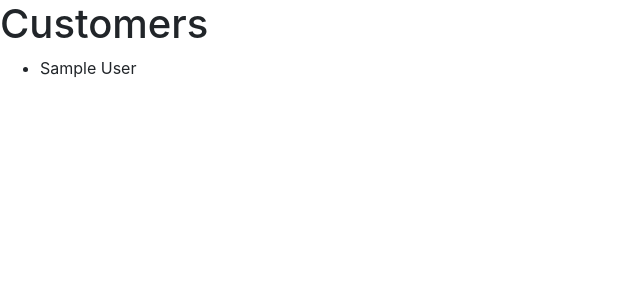
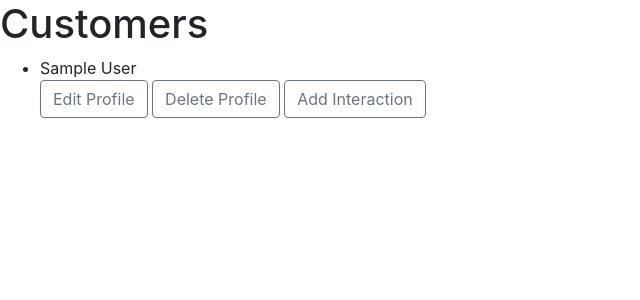
Before and after one commit to bmhatab/Customer-Management-System, a Flask app: page /customers/ in a window 1280 px wide. Shown: the part 56-356 px from the top of the page, without its empty margins (0-640 px from the left). Run offline with Flask 2, Linux system fonts and the light colour scheme; tables that the repository leaves empty hold one stand-in row (values such as "Sample post"); parts of the project's set-up code (start-up, migrations or seed data) failed here and were passed over; some libraries are stand-ins or nearby versions.

Commit message:
Added Customers features and Add Interaction

```diff
--- a/app/main/views.py
+++ b/app/main/views.py
@@ -2,7 +2,7 @@ from datetime import datetime
 from app import db,login_manager
 from . import main
 from .forms import UserForm,LoginForm
-from ..forms import CustomerForm
+from ..forms import CustomerForm,InteractionForm
 from ..models import Users,Customer,Interaction
 from flask import Flask, render_template,flash,request,redirect,url_for,session
 from werkzeug.security import generate_password_hash,check_password_hash
@@ -91,3 +91,41 @@ def view_customer(customer_id):
     customer = Customer.query.get(customer_id)
     interactions = Interaction.query.filter_by(customer_id=customer_id).all()
     return render_template('customers/view.html', customer=customer, interactions=interactions)
+
+
+@main.route('/customers/<int:customer_id>/edit/', methods=['GET', 'POST'])
+def edit_customer(customer_id):
+    customer = Customer.query.get(customer_id)
+    form = CustomerForm(obj=customer)
+    if form.validate_on_submit():
+        customer.name = form.name.data
+        customer.email = form.email.data
+        customer.phone = form.phone.data
+        customer.address = form.address.data
+        customer.notes = form.notes.data
+        db.session.commit()
+        flash('Customer edited successfully!')
+        return redirect(url_for('main.view_customer', customer_id=customer_id))
+    return render_template('customers/edit.html', form=form, customer=customer)
+
+
+@main.route('/customers/<int:customer_id>/delete/', methods=['GET','POST'])
+def delete_customer(customer_id):
+    customer = Customer.query.get(customer_id)
+    db.session.delete(customer)
+    db.session.commit()
+    flash('Customer deleted successfully!')
+    return redirect(url_for('main.list_customers'))
+
+#####################################################################################
+
+@main.route('/customers/<int:customer_id>/interactions/new/', methods=['GET', 'POST'])
+def create_interaction(customer_id):
+    form = InteractionForm()
+    if form.validate_on_submit():
+        interaction = Interaction(customer_id=customer_id, interaction_type=form.interaction_type.data, interaction_date=form.interaction_date.data, notes=form.notes.data)
+        db.session.add(interaction)
+        db.session.commit()
+        flash('Interaction created successfully!')
+        return redirect(url_for('main.view_customer', customer_id=customer_id))
+    return render_template('customers/new_interaction.html',form=form,customer_id=customer_id)
--- a/app/templates/customers/index.html
+++ b/app/templates/customers/index.html
@@ -11,7 +11,12 @@
 <ul>
   {% for customer in customers %}
     <li>{{ customer.name }}</li>
-  {% endfor %}
+    <a class="btn btn-outline-secondary" href="{{url_for('main.edit_customer',customer_id=customer.id)}}">Edit Profile</a>
+    <a class="btn btn-outline-secondary" href="{{url_for('main.delete_customer',customer_id=customer.id)}}">Delete Profile</a>
+    <a class="btn btn-outline-secondary" href="{{url_for('main.create_interaction', customer_id=customer.id)}}">Add Interaction</a>
+
+
+    {% endfor %}
 </ul>
 
 
```
Also changed, not shown: app/templates/customers/edit.html (added, +18 -0 lines), app/templates/customers/new_interaction.html (added, +25 -0 lines), README.md (deleted).
